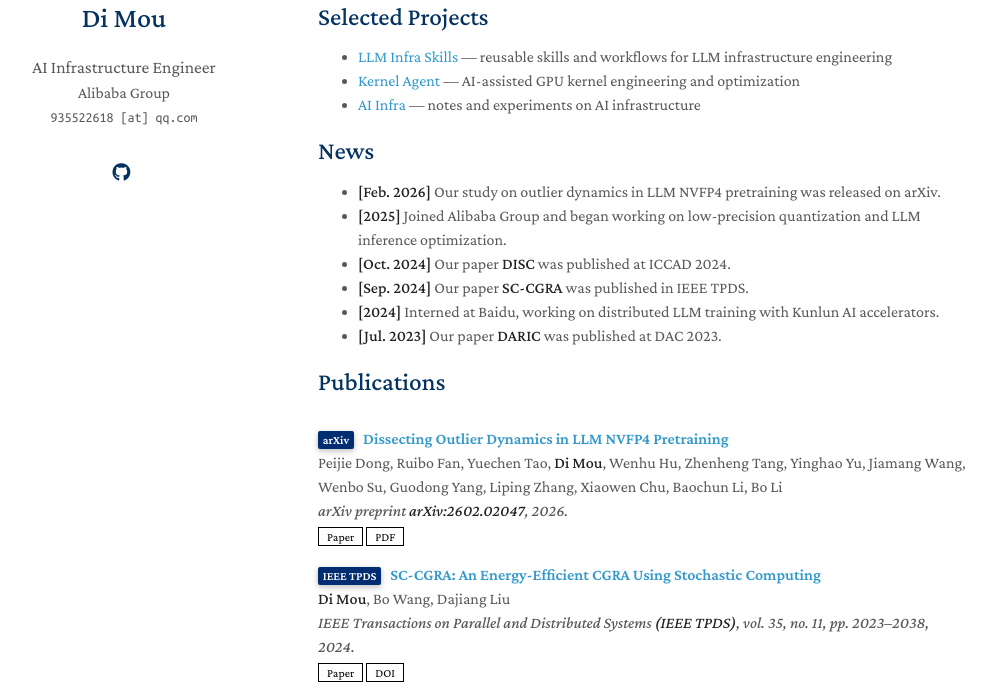
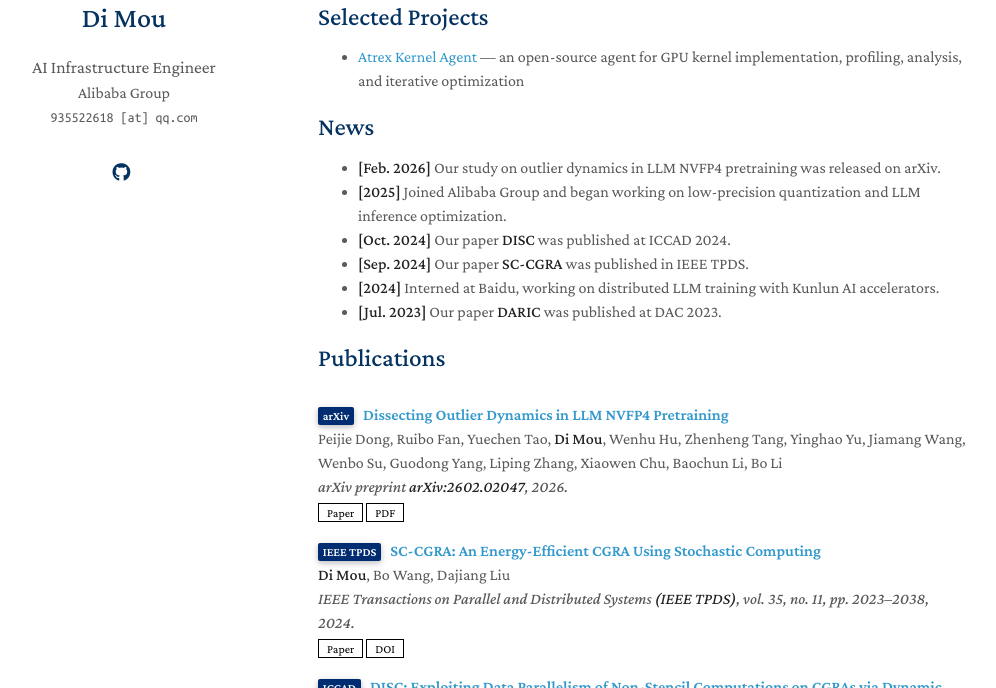
Before and after one commit to muse-coder/muse-coder.github.io, a Jekyll site: the page built from index.md, in a window 1280 px wide and 900 px high, scrolled down 502 px, cut to the strip 212-900 px from the top of the window. Shown: the whole strip, without its empty margins (152-1148 px from the left). Built offline with Jekyll 4.4.1, drawn with Linux system fonts in a browser that asks for light colours; a style sheet for code colours, icons or effects is not loaded; our own code applies the rules of GitHub Pages for plain Markdown files.

Commit message:
Feature Atrex Kernel Agent project

```diff
--- a/index.md
+++ b/index.md
@@ -30,9 +30,7 @@
 
 ## Selected Projects
 
-- [LLM Infra Skills](https://github.com/muse-coder/llm_infra_skills) — reusable skills and workflows for LLM infrastructure engineering
-- [Kernel Agent](https://github.com/muse-coder/kernel-agent) — AI-assisted GPU kernel engineering and optimization
-- [AI Infra](https://github.com/muse-coder/AI-infra) — notes and experiments on AI infrastructure
+- [Atrex Kernel Agent](https://github.com/alibaba/atrex-kernel-agent) — an open-source agent for GPU kernel implementation, profiling, analysis, and iterative optimization
 
 ## News
 
```
